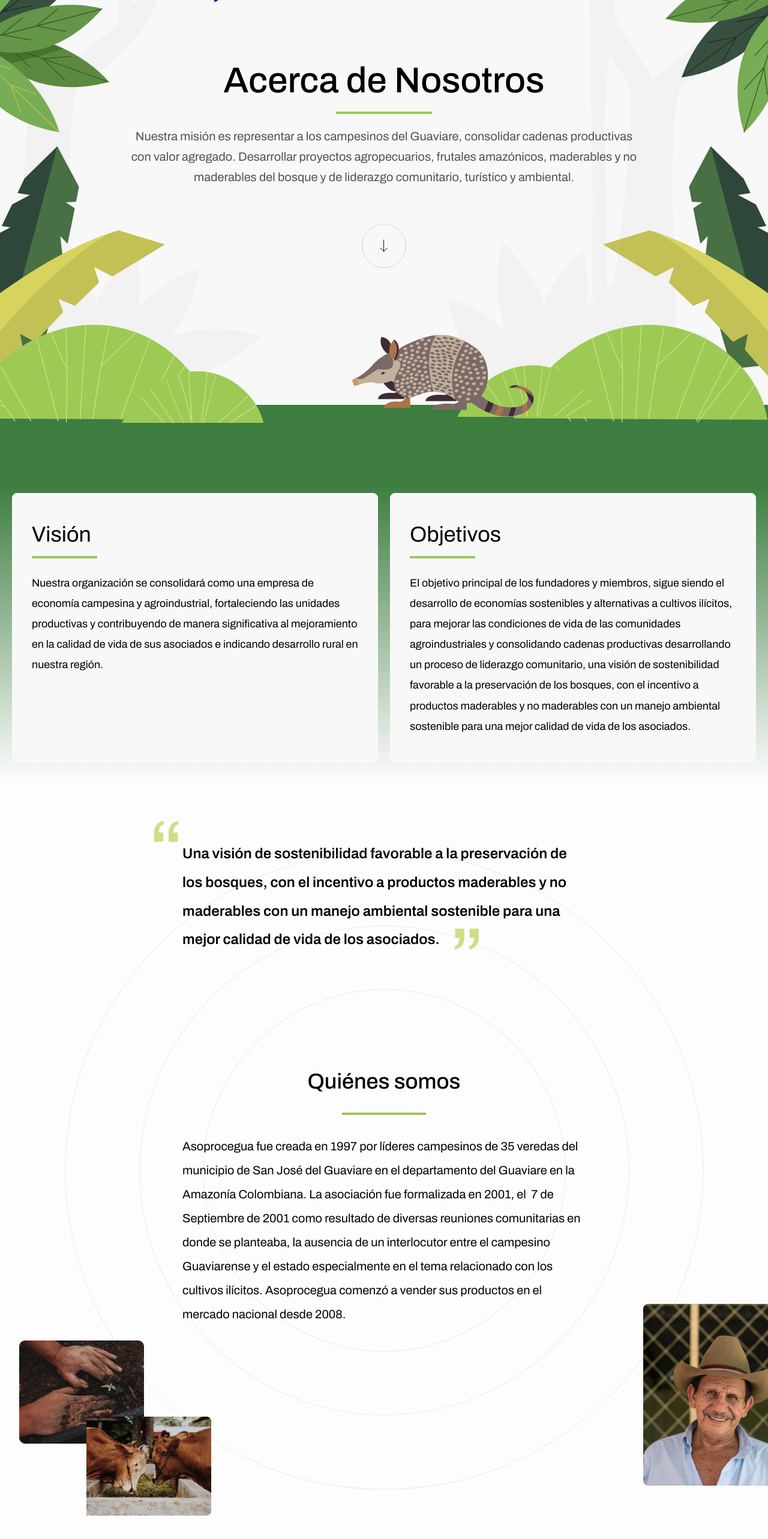
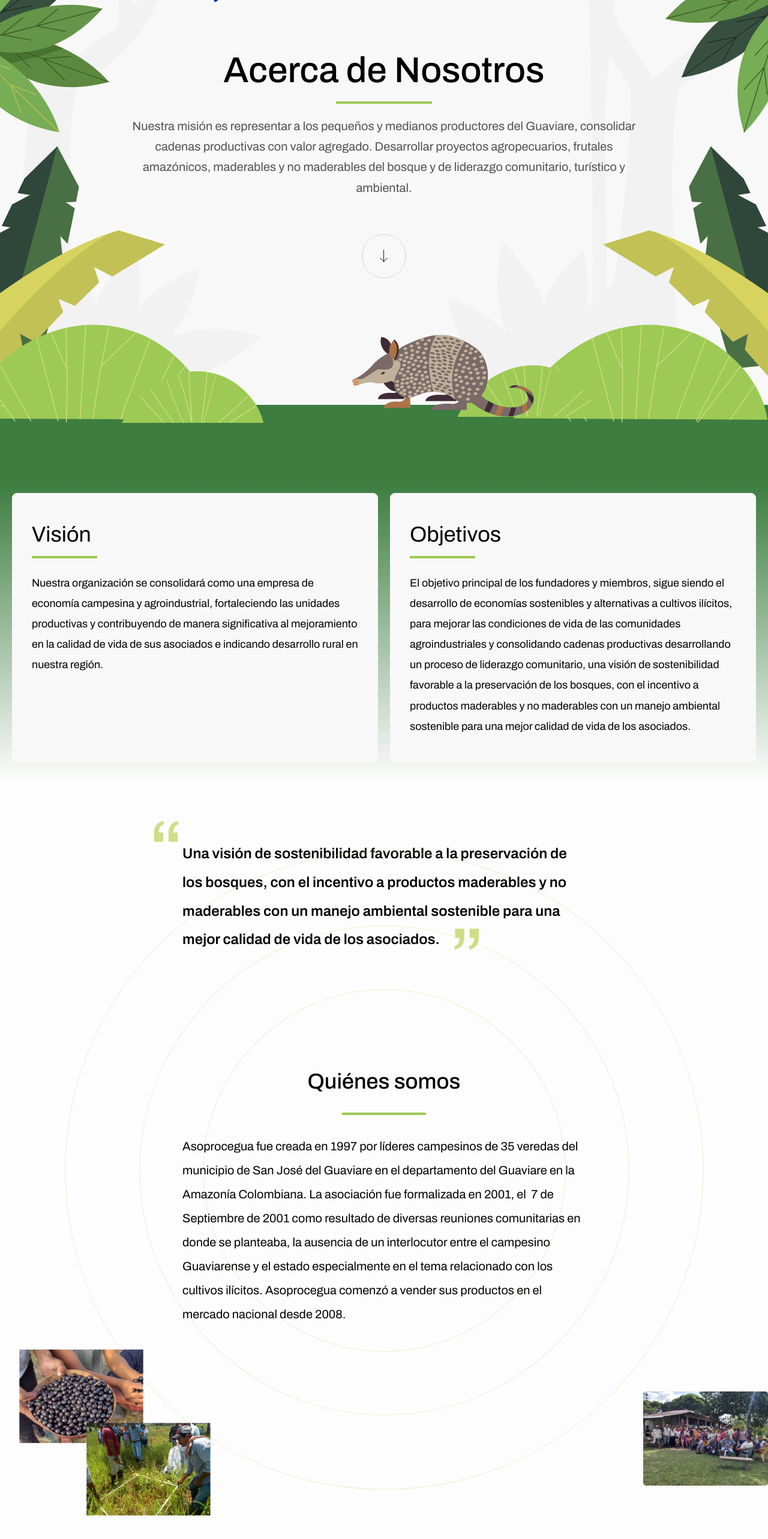
Before and after one commit to jln-lzn/asoprocegua-landing, a Next.js app: page /nosotros in a window 1280 px wide. Shown: the part 232-2798 px from the top of the page at 60% size. Built offline with nearby package versions, Linux system fonts and the light colour scheme; no server answers.

Commit message:
information update

```diff
--- a/src/components/Home/ui/Apoyar/index.js
+++ b/src/components/Home/ui/Apoyar/index.js
@@ -14,13 +14,13 @@
         <div className="w-full flex justify-left md:justify-center mb-4">
           <hr className="w-full max-w-[160px] border-t-4 border-[#9DCA55] border-l-0 border-r-0" />
         </div>
-        <p className="mb-8 text-disabled-text leading-[34.1px] text-xl text-left md:text-center mt-4">
-          Estamos activamente buscando mercados para vender nuestros productos,
-          en los que se encuentran pulpa congelada de PNMB, como es Asaí
-          (Euterpe Precatoria) Moriche (Maurutia Fleuxosa) y Seje (Oenocarpus
-          Bataua) y liofilizado de asai, productos  transformados y muchos otros
-          más productos Amazónicos. También buscamos donaciones y proyectos para
-          consolidar nuestra asociación.
+        <p className='mb-8 text-disabled-text leading-[34.1px] text-xl text-left md:text-center mt-4'>
+          Buscamos nuevos mercados para vender nuestros productos, en los que se
+          encuentran pulpa congelada de PFNMB, como es Asaí (Euterpe Precatoria)
+          Moriche (Maurutia Fleuxosa) y Seje (Oenocarpus Bataua) y liofilizado
+          de asai, productos transformados y muchos otros más productos
+          Amazónicos. También buscamos donaciones y proyectos para consolidar
+          nuestra asociación.
         </p>
         <button
           onClick={() => setModalState(!modalState)}
--- a/src/components/Home/ui/Hero/index.js
+++ b/src/components/Home/ui/Hero/index.js
@@ -18,12 +18,14 @@
   const bg_plant = '/images/bg plant.svg'
 
   return (
-    <div className="bg-[#F8F8F8]">
-      <section className="md:h-screen flex items-center justify-center font-sans relative">
-        <div className="w-full max-w-2xl flex flex-col justify-center items-center gap-5 p-4 md:max-w-3xl lg:max-w-4xl 2xl:max-w-6xl">
-          <h2 className="text-left text-4xl leading-[38.73px] md:leading-[62.93px] font-medium md:text-center md:text-[55px] z-30">
-            Nuestra misión es representar a los campesinos del Guaviare,
-            consolidar cadenas productivas con valor agregado.
+    <div className='bg-[#F8F8F8]'>
+      <section className='md:h-screen flex items-center justify-center font-sans relative'>
+        <div className='w-full max-w-2xl flex flex-col justify-center items-center gap-5 p-4 md:max-w-3xl lg:max-w-4xl 2xl:max-w-6xl'>
+          <h2 className='text-left text-4xl leading-[38.73px] md:leading-[62.93px] font-medium md:text-center md:text-[55px] z-30'>
+            Nuestra misión es representar a los pequeños y medianos productores
+            del Guaviare, consolidar cadenas productivas de los producto
+            forestal no maderable del bosque (PFNMB) y los frutales amazónicos
+            con valor agregado.
           </h2>
           <div className="w-full flex justify-left md:justify-center z-10">
             <hr className="w-full max-w-[160px] border-t-4 border-[#9DCA55] border-l-0 border-r-0" />
--- a/src/components/Nosotros/ui/Hero/index.js
+++ b/src/components/Nosotros/ui/Hero/index.js
@@ -29,11 +29,11 @@
           <div className="w-full flex justify-start md:justify-center z-[33]">
             <hr className="w-full max-w-[160px] border-t-4 border-[#9DCA55] border-l-0 border-r-0" />
           </div>
-          <p className="text-left leading-[34.1px] md:leading-[34.1px] text-disabled-text text-xl md:text-center z-30">
-            Nuestra misión es representar a los campesinos del Guaviare,
-            consolidar cadenas productivas con valor agregado. Desarrollar
-            proyectos agropecuarios, frutales amazónicos, maderables y no
-            maderables del bosque y de liderazgo comunitario, turístico y
+          <p className='text-left leading-[34.1px] md:leading-[34.1px] text-disabled-text text-xl md:text-center z-30'>
+            Nuestra misión es representar a los pequeños y medianos productores
+            del Guaviare, consolidar cadenas productivas con valor agregado.
+            Desarrollar proyectos agropecuarios, frutales amazónicos, maderables
+            y no maderables del bosque y de liderazgo comunitario, turístico y
             ambiental.
           </p>
           <button
--- a/src/components/Nosotros/ui/Quienes Somos/index.js
+++ b/src/components/Nosotros/ui/Quienes Somos/index.js
@@ -4,7 +4,7 @@
   const circles = '/images/circles.svg'
   const img7 = '/images/img7.png'
   const img8 = '/images/img8.png'
-  const img9 = '/images/img9.png'
+  const img4 = '/images/img4.png'
 
   return (
     <>
@@ -71,11 +71,11 @@
             alt="img8"
           />
           <Image
-            src={img9}
-            className="absolute w-40 md:w-52 bottom-[-170px] right-0 2xl:w-[343px] 2xl:top-[50px] 2xl:bottom-auto"
+            src={img4}
+            className='absolute w-40 md:w-52 bottom-[-170px] right-0 2xl:w-[343px] 2xl:top-[50px] 2xl:bottom-auto'
             width={343}
             height={427}
-            alt="img9"
+            alt='img4'
           />
         </div>
       </div>
--- /dev/null
+++ b/src/components/Resolution/index.js
@@ -0,0 +1,29 @@
+const Resolution = () => {
+  return (
+    <section className='w-full flex justify-center flex-col items-center md:pb-20'>
+      <div className='w-full max-w-2xl lg:max-w-4xl flex flex-col justify-center items-center gap-5 p-4 z-10'>
+        <p className='text-left text-lg leading-[21.84px] md:leading-[34.1px] md:mx-16 2xl:mx-0 text-disabled-text md:text-xl md:text-center z-30'>
+          Resolución (000319) del 2020 y (000284) 2021 la cual fue otorgada por
+          la CDA, como es un:
+          <span className='font-bold uppercase mx-1'>
+            APROVECHAMIENTO FORESTAL PERSISTENTE DE PRODUCTOS DE FLORA SILVESTRE
+            EN (4) NUCLEOS PRODUCTIVOS DEL MUNICIPIO SAN JOSE DEPARTAMENTO
+            GUAVIARE,
+          </span>
+          de puede realizar el aprovechamiento en un área de 16.500 hectáreas de
+          bosque natural donde se puede aprovechar (1100) toneladas de asai
+          (Euterpe Precatoria) (1100) toneladas de moriche (Mauritia Flexuosa) y
+          (800) toneladas de seje (Oenocarpus Bataua) el permiso tiene una
+          vigencia de (5) años.
+        </p>
+
+        <p className='text-left leading-1 text-xl font-medium '>
+          Conservación de 6869 hectáreas de bosque mediante 170 acuerdos de cero
+          deforestación.
+        </p>
+      </div>
+    </section>
+  )
+}
+
+export default Resolution
--- a/src/pages/plantas-amazonicas/index.js
+++ b/src/pages/plantas-amazonicas/index.js
@@ -1,6 +1,7 @@
-import Beneficios from "@/components/Plantas Amazonicas/ui/Beneficios"
-import Hero from "@/components/Plantas Amazonicas/ui/Hero"
-import Head from "next/head"
+import Beneficios from '@/components/Plantas Amazonicas/ui/Beneficios'
+import Hero from '@/components/Plantas Amazonicas/ui/Hero'
+import Resolution from '@/components/Resolution'
+import Head from 'next/head'
 
 const plantas_amazonicas = () => {
   return (
@@ -10,6 +11,7 @@
       </Head>
       <Hero />
       <Beneficios />
+      <Resolution />
     </>
   )
 }
```
Also changed, not shown: public/images/img7.png, public/images/img8.png.
